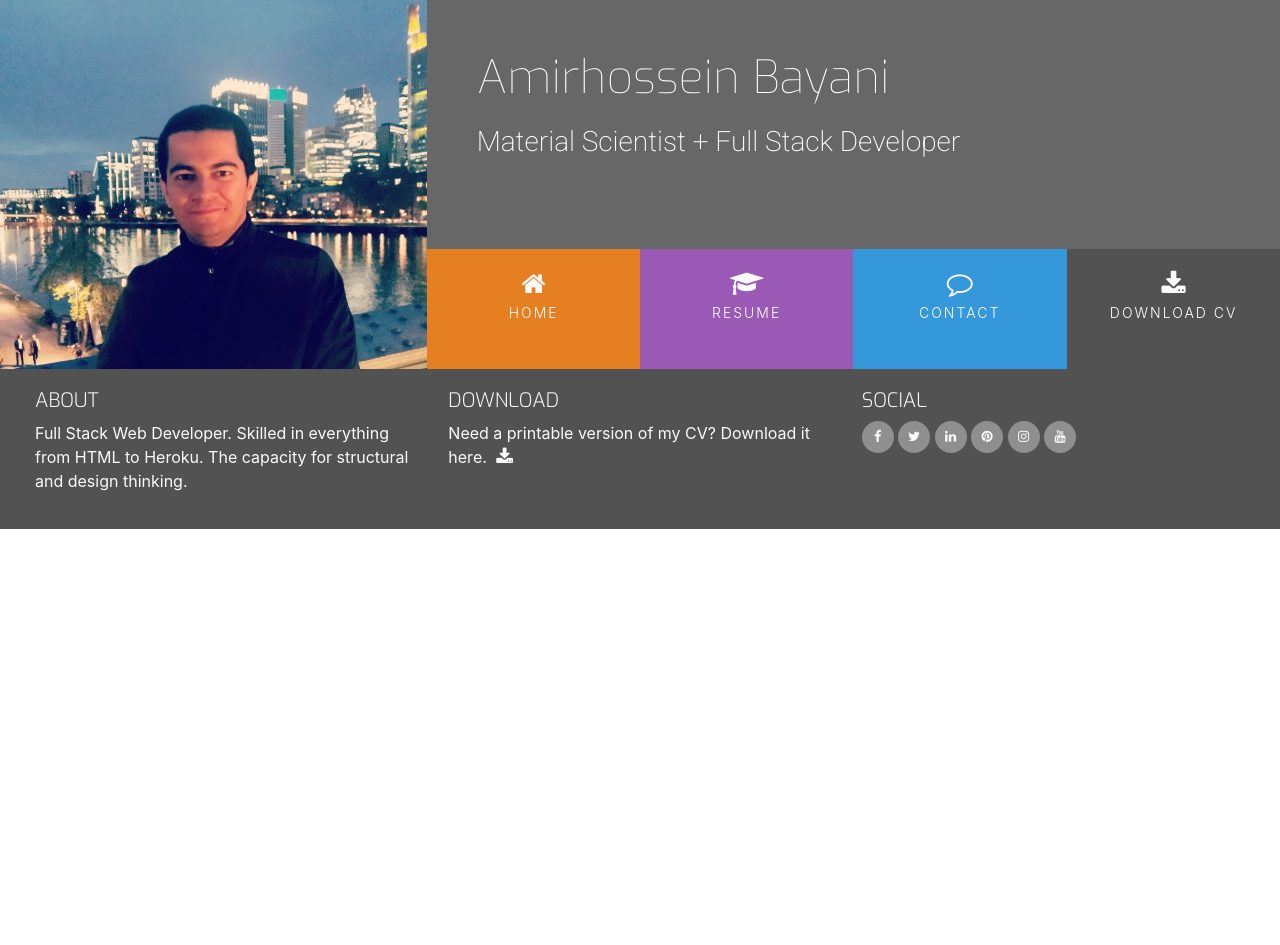
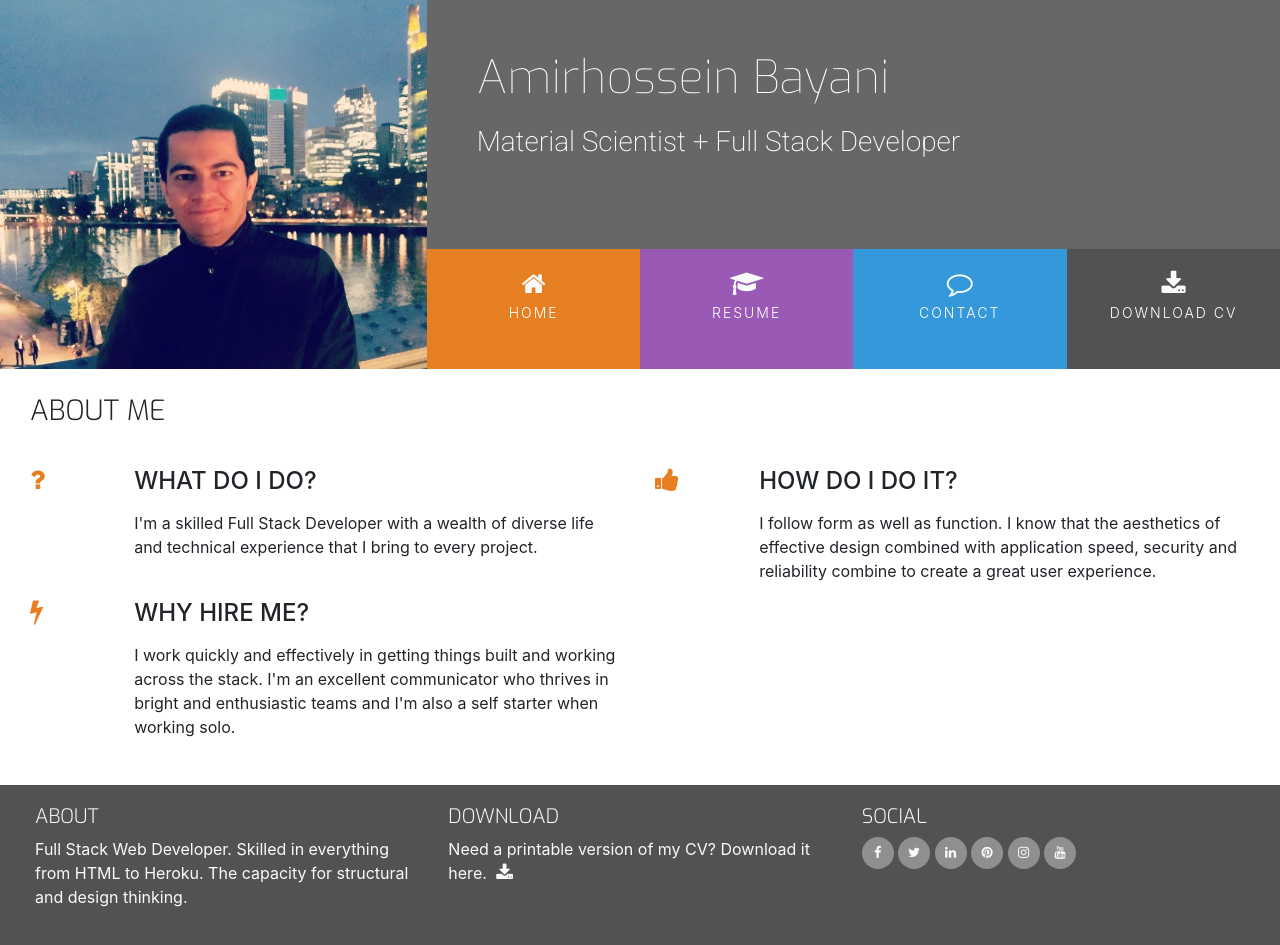
Before and after one commit to teman67/Bootstrap-Resume, a plain HTML site: page index.html in a window 1280 px wide. Before the commit the page ends 800 px from the top, so only its background shows below. Drawn offline with nearby package versions, Linux system fonts and the light colour scheme.

Commit message:
add about me in index file

```diff
--- a/assets/css/style.css
+++ b/assets/css/style.css
@@ -4,6 +4,10 @@
 
 .bg-color-name-title {
     background-color: #676767;
+}
+
+.bg-color-three-reasons {
+    background-color: #fff;
 }
 
 .ui-menu-color-home {
@@ -20,6 +24,23 @@
 
 .ui-menu-color-download {
     background-color: #525252;
+}
+
+.row-table {
+    display: table;
+}
+
+.section-column {
+    display: table-cell;
+    padding: 0 30px 30px;
+    float: none;
+}
+
+.section-heading {
+    font-family: "Exo", sans-serif;
+    font-weight: 300;
+    margin-top: 25px;
+    margin-bottom: 40px;
 }
 
 /* ----------------------------------------Special paddings/margins/text */
@@ -43,6 +64,23 @@ h4 {
 
 .inline-block {
     display: inline-block;
+}
+
+.row-table {
+    display: table;
+}
+
+.section-column {
+    display: table-cell;
+    padding: 0 30px 30px;
+    float: none;
+}
+
+.section-heading {
+    font-family: "Exo", sans-serif;
+    font-weight: 300;
+    margin-top: 25px;
+    margin-bottom: 40px;
 }
 
 /*--------------------------------------------Heading*/
@@ -189,3 +227,14 @@ footer {
 #footer-details {
     padding: 20px;
 }
+
+/* ----------------------------------------Three Reasons */
+
+.three-reasons-icon {
+    font-size: 26px;
+    color: #e67e22;
+}
+
+.three-reasons-heading {
+    margin-bottom: 15px;
+}
--- a/index.html
+++ b/index.html
@@ -75,7 +75,76 @@
         </div>
       </div>
     </header>
-    <section></section>
+    <section class="container-fluid">
+      <div class="row row-table">
+        <div class="col-md-8 bg-color-three-reasons section-column">
+          <div class="row">
+            <div class="col">
+              <h3 class="section-heading uppercase">About Me</h3>
+            </div>
+          </div>
+          <div class="row">
+            <div class="col-10 offset-1 offset-sm-0 col-sm-4 col-md-6">
+              <div class="row">
+                <div class="col-2">
+                  <i
+                    class="three-reasons-icon fa fa-question"
+                    aria-hidden="true"
+                  ></i>
+                </div>
+                <div class="col-10">
+                  <h4 class="three-reasons-heading uppercase">What do I do?</h4>
+                  <p>
+                    I'm a skilled Full Stack Developer with a wealth of diverse
+                    life and technical experience that I bring to every project.
+                  </p>
+                </div>
+              </div>
+            </div>
+            <div class="col-10 offset-1 offset-sm-0 col-sm-4 col-md-6">
+              <div class="row">
+                <div class="col-2">
+                  <i
+                    class="three-reasons-icon fa fa-thumbs-up"
+                    aria-hidden="true"
+                  ></i>
+                </div>
+                <div class="col-10">
+                  <h4 class="three-reasons-heading uppercase">
+                    How do I do it?
+                  </h4>
+                  <p>
+                    I follow form as well as function. I know that the
+                    aesthetics of effective design combined with application
+                    speed, security and reliability combine to create a great
+                    user experience.
+                  </p>
+                </div>
+              </div>
+            </div>
+            <div class="col-10 offset-1 offset-sm-0 col-sm-4 col-md-6">
+              <div class="row">
+                <div class="col-2">
+                  <i
+                    class="three-reasons-icon fa fa-bolt"
+                    aria-hidden="true"
+                  ></i>
+                </div>
+                <div class="col-10">
+                  <h4 class="three-reasons-heading uppercase">Why hire me?</h4>
+                  <p>
+                    I work quickly and effectively in getting things built and
+                    working across the stack. I'm an excellent communicator who
+                    thrives in bright and enthusiastic teams and I'm also a self
+                    starter when working solo.
+                  </p>
+                </div>
+              </div>
+            </div>
+          </div>
+        </div>
+      </div>
+    </section>
     <footer class="container-fluid">
       <div id="footer-details" class="row">
         <div class="col-sm-4">
```
